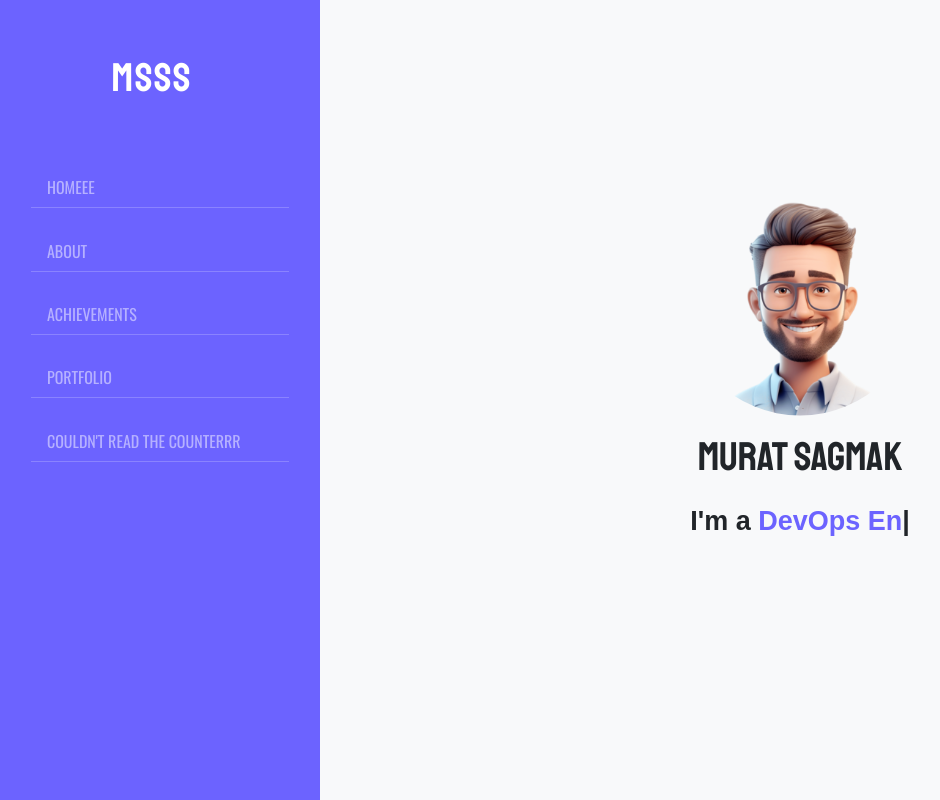
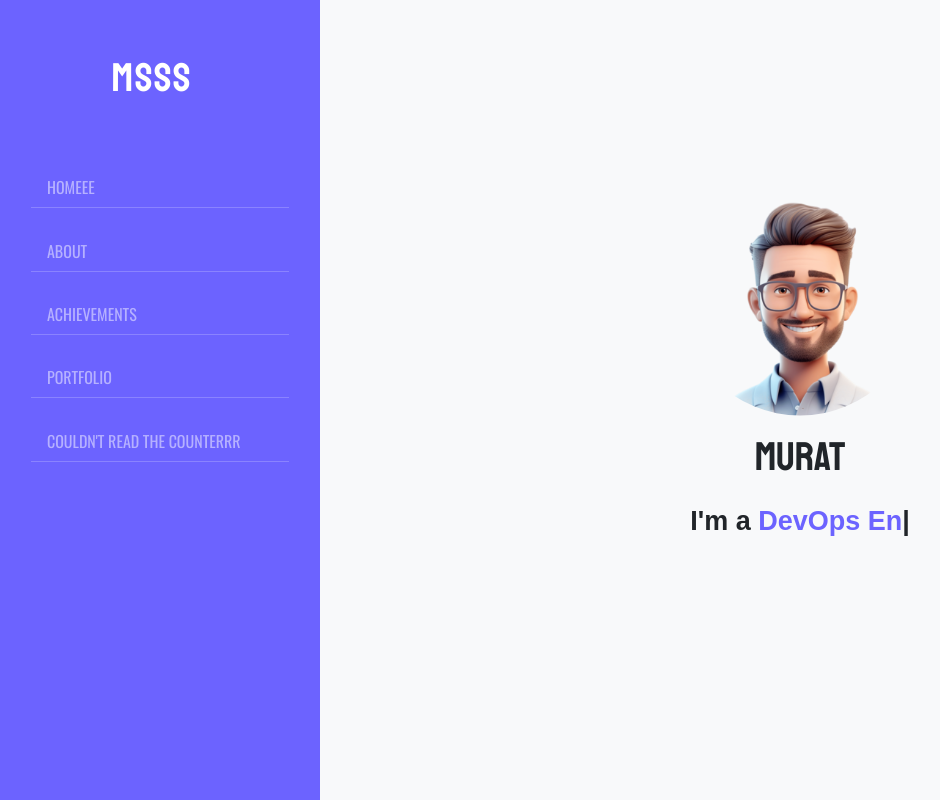
Before and after one commit to murat-sagmak/aws-cloud-resume-challenge, a plain HTML site: page website/index.html in a window 1280 px wide. Shown: the top 800 px of the page, without its empty margins (0-940 px from the left). Drawn offline with nearby package versions, Linux system fonts and the light colour scheme; no server answers; a web font is replaced by a local one.

Commit message:
s3 problem

```diff
--- a/website/index.html
+++ b/website/index.html
@@ -50,7 +50,7 @@
                     <div class="banner-area">
                         <div class="author text-center">
                             <div class="author-img"></div>
-                            <h1 class="text-black font-staat font-size-40 text-uppercase py-3">Murat Sagmak</h1>
+                            <h1 class="text-black font-staat font-size-40 text-uppercase py-3">Murat</h1>
                             <h5 class="text-black font-ram font-size-27">I'm a <span id="typed"></span></h5>
                         </div>
                     </div>
```
